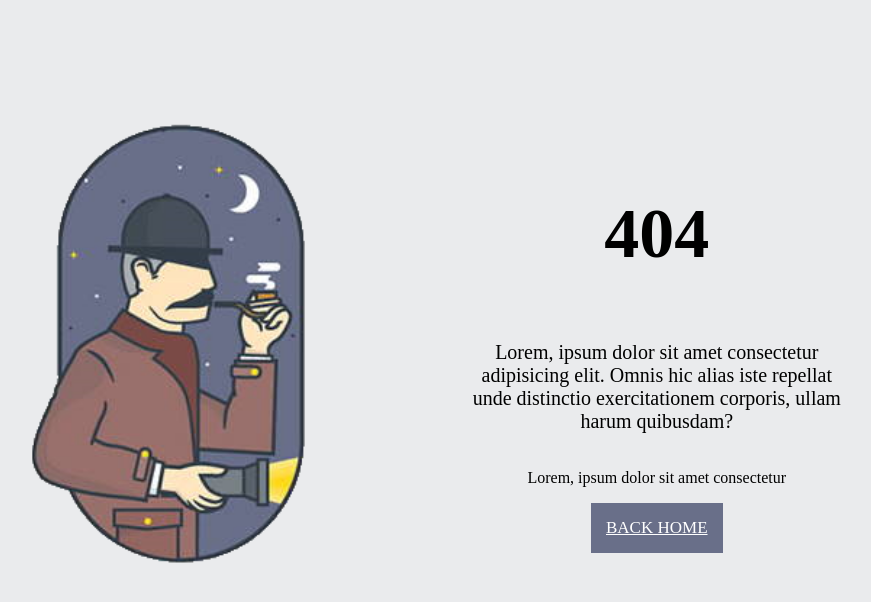
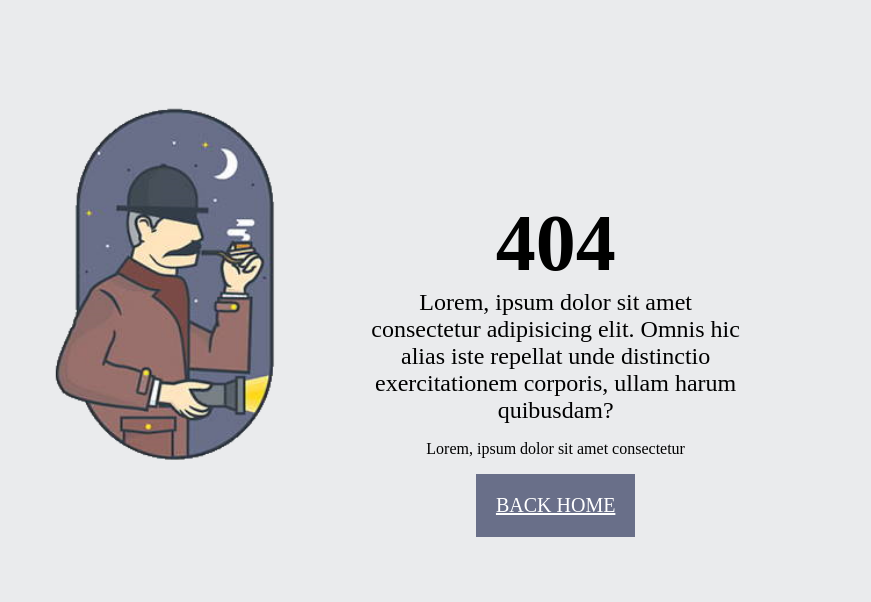
Before and after one commit to RutaMat/2-serlokas, a plain HTML site: page index.html in a window 1280 px wide. Shown: the whole page, without its empty margins (236-1107 px from the left). Drawn offline with Linux system fonts and the light colour scheme.

Commit message:
Texto tarpų korekcija

```diff
--- a/index.html
+++ b/index.html
@@ -7,12 +7,12 @@
     <title>Serlokas</title>
 </head>
 <body style="background-color: #EAEBED">
-  <img style="display: inline-block; width: 25%; float: left; margin-left: 20%; margin-right: 5%; margin-top: 8%;"  src="serlokas.png" alt="Serloko nuotruka">
-  <div style="display: inline-block; width: 30%; float: left; margin-left: 5%; margin-top: 11%; text-align: center; ">
-    <h1 style="display: inline-block; width: 100%; font-size: 70px;">404</h1>
-    <p style="display:inline-block; width:100%; font-size: 20px;">Lorem, ipsum dolor sit amet consectetur adipisicing elit. Omnis hic alias iste repellat unde distinctio exercitationem corporis, ullam harum quibusdam?</p>
+  <img style="display: inline-block; width: 20%; float: left; margin-left: 22%; margin-right: 5%; margin-top: 7%;"  src="serlokas.png" alt="Serloko nuotruka">
+  <div style="display: inline-block; width: 30%; float: left; margin-top: 15%; text-align: center; ">
+    <h1 style="display: inline-block; width: 100%; font-size: 80px; margin-top: 0; margin-bottom: 0;">404</h1>
+    <p style="display:inline-block; width:100%; font-size: 24px; margin-top: 0; margin-bottom: 0;">Lorem, ipsum dolor sit amet consectetur adipisicing elit. Omnis hic alias iste repellat unde distinctio exercitationem corporis, ullam harum quibusdam?</p>
     <p style="display: inline-block; width: 100%;">Lorem, ipsum dolor sit amet consectetur</p>
-    <a style="display: inline-block; background-color: rgb(105, 111, 137); font-size: 17px; color: white; padding: 15px;" href="#">BACK HOME</a>
+    <a style="display: inline-block; background-color: rgb(105, 111, 137); font-size: 20px; color: white; padding: 20px;" href="#">BACK HOME</a>
 
 </div>
 
```
